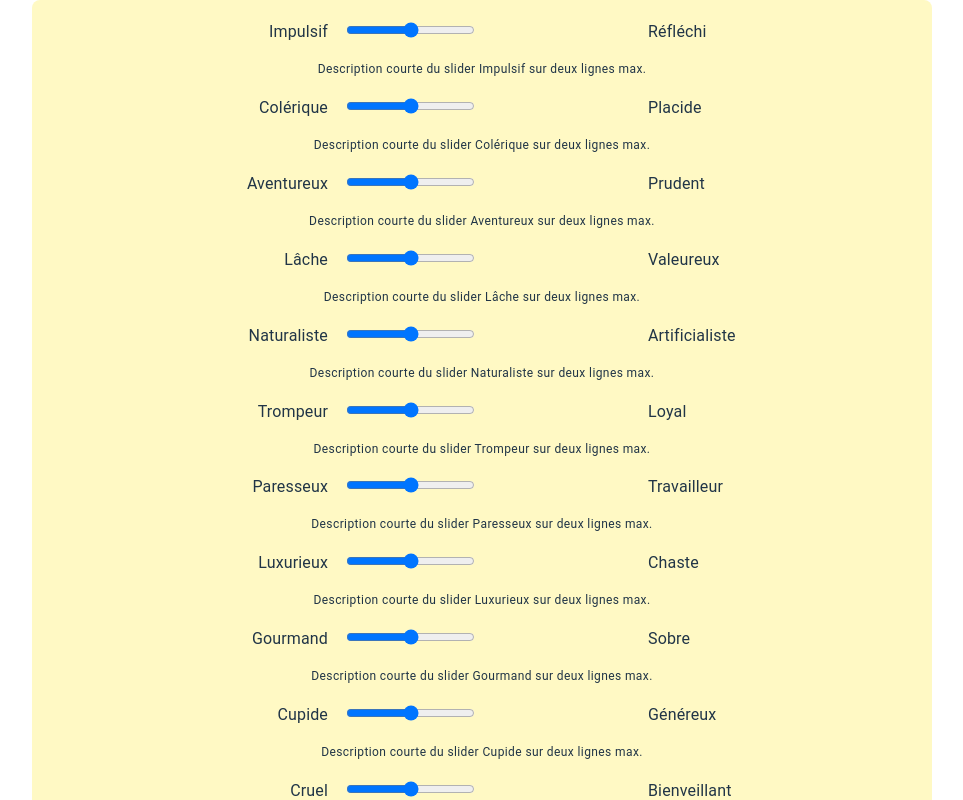
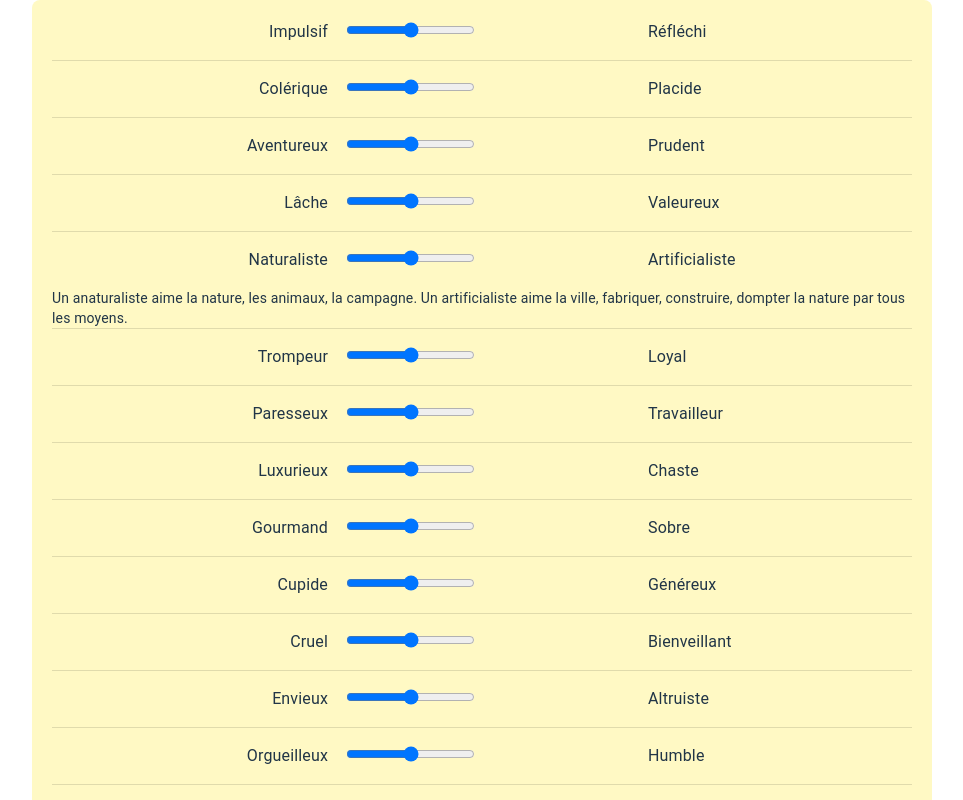
Before and after one commit to gabriellevy/destin-extremis-react, a React (Create React App) app: page /choix-coterie in a window 1280 px wide. Shown: the top 800 px of the page, without its empty margins (158-1121 px from the left). Built offline with nearby package versions, Linux system fonts and the light colour scheme; what @mistralai/mistralai would draw is missing.

Commit message:
description vice vertu

```diff
--- a/src/ChoixDeCoterie/SelectionTraits.tsx
+++ b/src/ChoixDeCoterie/SelectionTraits.tsx
@@ -1,8 +1,9 @@
 import React, {Dispatch, SetStateAction} from 'react';
 import {FieldErrorsImpl, UseFormHandleSubmit, UseFormRegister, UseFormWatch} from 'react-hook-form';
-import {Box, Button, Grid2, Typography} from "@mui/material";
+import {Box, Button, Divider, Grid2, Typography} from "@mui/material";
 import {Vertu, Vice} from "../types/ViceVertu";
 import {ChoixCoterieFormData, PhaseDeChoix} from "./ChoixDeCoterie";
+import {descriptionVice} from "../donnees/VicesVertus";
 
 type SelectionTraitsProps = {
     register: UseFormRegister<ChoixCoterieFormData>;
@@ -37,17 +38,17 @@ const SelectionTraits: React.FC<SelectionTraitsProps> = ({ register, errors, wat
         >
             <form onSubmit={handleSubmit(onSubmit)}>
                 <Grid2 container spacing={2} columns={3}>
-                    {idsSliders.map((idSlider: Vice, indexSliderAffiche: number) => (
-                        <React.Fragment key={idSlider}>
+                    {idsSliders.map((vice: Vice, indexSliderAffiche: number) => (
+                        <React.Fragment key={vice}>
                             <Grid2 alignItems="center" justifyContent="flex-end" size={1}>
-                                <Typography textAlign="right">{idSlider}</Typography>
+                                <Typography textAlign="right">{vice}</Typography>
                             </Grid2>
                             <Grid2 alignItems="center" size={1}>
                                 <input
                                     type="range"
                                     min={-1}
                                     max={1}
-                                    {...register(`mauvais.${idSlider}`, {
+                                    {...register(`mauvais.${vice}`, {
                                         validate: (value: number) => {
                                             const newSliders = [...sliders];
                                             newSliders[indexSliderAffiche] = value;
@@ -63,9 +64,10 @@ const SelectionTraits: React.FC<SelectionTraitsProps> = ({ register, errors, wat
                                 </Typography>
                             </Grid2>
                             <Grid2 alignItems="center" size={3}>
-                                <Typography variant="caption" display="block" textAlign="center">
-                                    Description courte du slider {idSlider} sur deux lignes max.
+                                <Typography variant="body2" display="block">
+                                    {descriptionVice(vice)}
                                 </Typography>
+                                <Divider />
                             </Grid2>
                         </React.Fragment>
                     ))}
--- /dev/null
+++ b/src/donnees/VicesVertus.ts
@@ -0,0 +1,9 @@
+import {Vice} from "../types/ViceVertu";
+
+export function descriptionVice(vice:Vice):string {
+    switch (vice) {
+        case Vice.naturaliste :
+            return "Un anaturaliste aime la nature, les animaux, la campagne. Un artificialiste aime la ville, fabriquer, construire, dompter la nature par tous les moyens.";
+        default : return "";
+    }
+}
```
